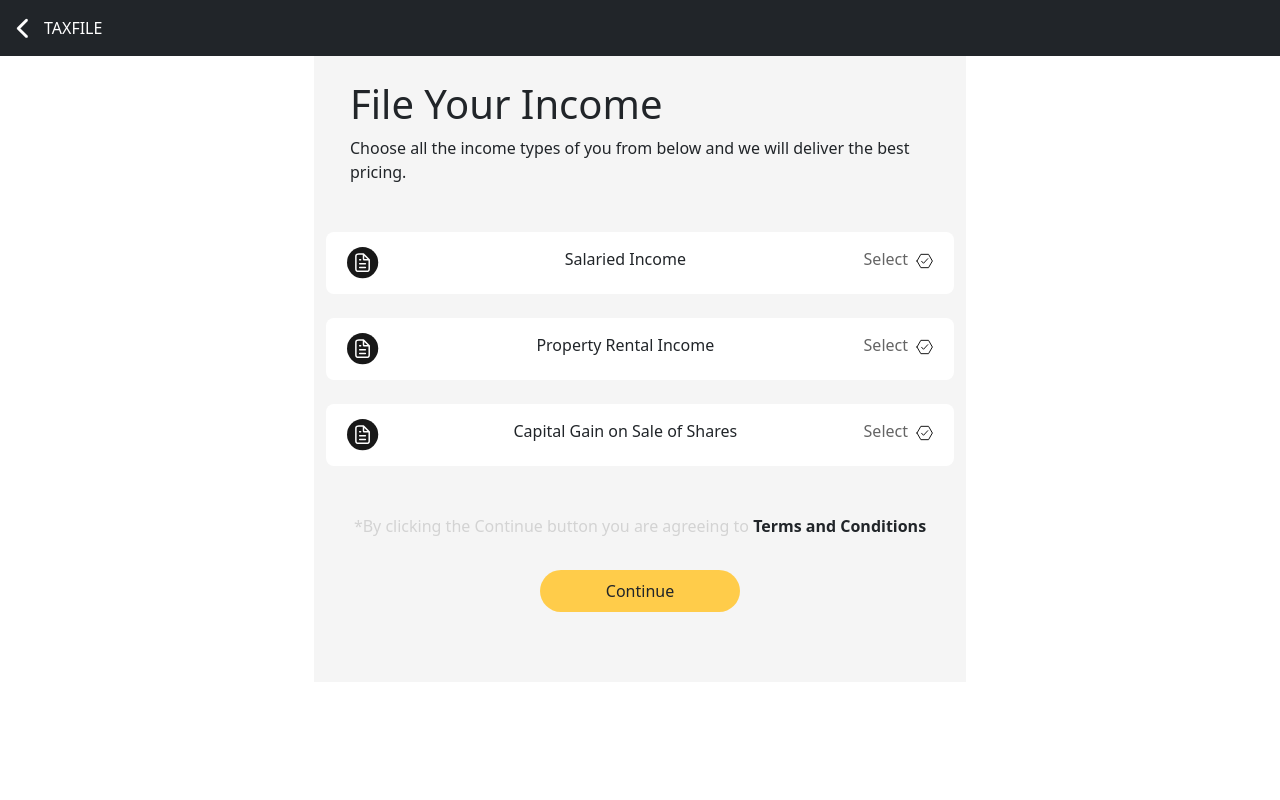
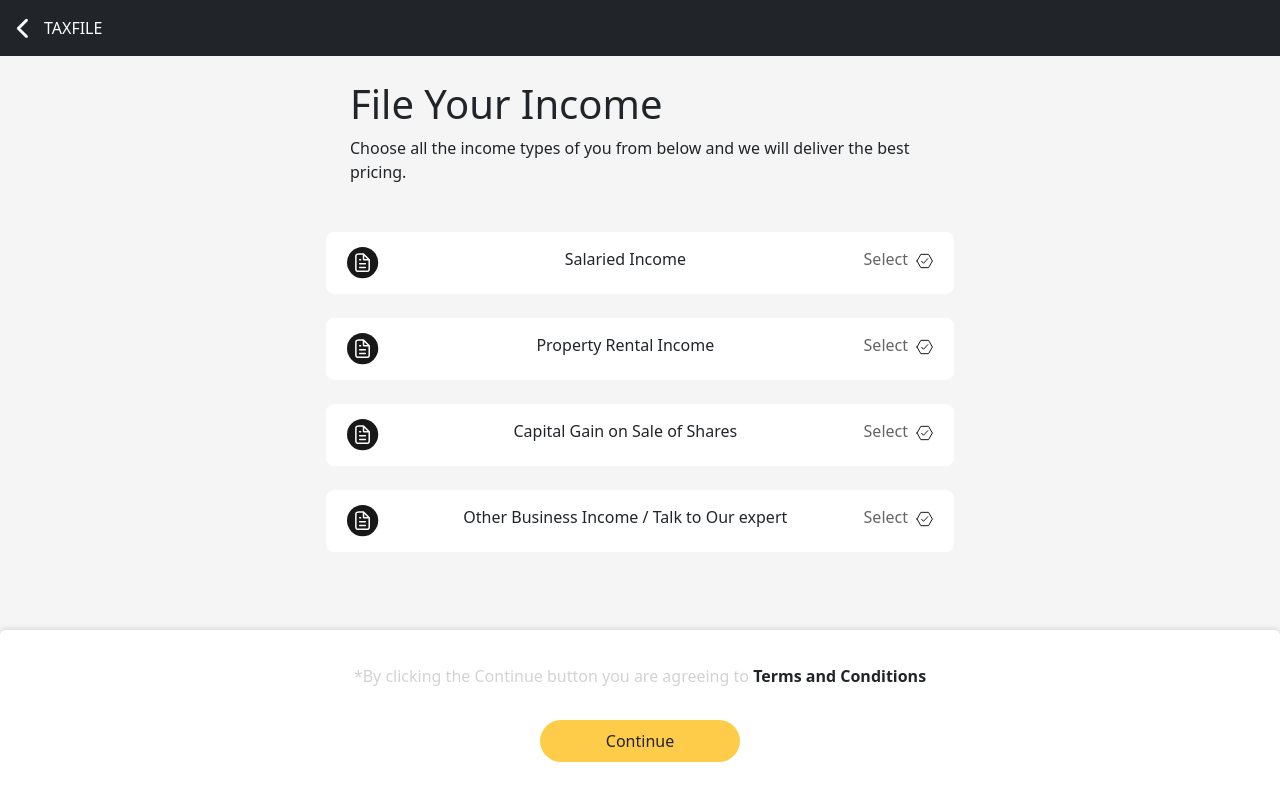
Before and after one commit to Sumanth-03/tax-website, a React (Create React App) app: page /file-your-income in a window 1280 px wide. Built offline with nearby package versions, Linux system fonts and the light colour scheme.

Commit message:
made some changes to footer

```diff
--- a/src/App.css
+++ b/src/App.css
@@ -54,7 +54,7 @@
   border-color: #4eaf4e;
 }
 .custom-container{
-  height:45%;
+  height:70%;
 }
 .extra-height{
   height: 20%;
@@ -110,5 +110,5 @@
   background-color: white;
   box-shadow: 0 -2px 5px rgba(0, 0, 0, 0.1);
   z-index: 1000;
-  padding: 10px 0;
+  padding: 10px 0 30px 0;
 }
--- a/src/components/File-your-income.jsx
+++ b/src/components/File-your-income.jsx
@@ -150,13 +150,13 @@ const FileYourIncome = () => {
           </div>
           </div>
       </div>}
-      <div className="row justify-content-center">
+      <div className="row justify-content-center bg-color-gray">
         <div className="col-12 col-lg-6 bg-color-gray" >
             <section className="m-4">
                 <h1>File Your Income</h1>
                 <p className="mb-4">Choose all the income types of you from below and we will deliver the best pricing.</p>
             </section>
-            <div  className ={`custom-container overflow-auto ${ clickedAny ? 'extra-height':''}` }>
+            <div  className ={`custom-container overflow-auto ${ clickedAny ? '':''}` }>
                 <section className="dropdown mt-4 rounded-3 p-2 bg-color-white">
                     <button className="btn  w-100" type="button" onClick={()=>{toggleDropdown(0)}}>
                     <img src={icon} alt="Icon" className="me-2 float-start" />
@@ -258,7 +258,7 @@ const FileYourIncome = () => {
                 <Inputs inputName={'Business income'} setValue={setValue}></Inputs> */}
             </div>
 
-            <footer className={`text-center rounded-top ${clickedAny ? 'fixed-footer':''}`}>
+            <footer className={`text-center rounded-top fixed-footer ${clickedAny ? 'fixed-footer':''}`}>
                 <p className="m-4">
                     <span style={{ color: 'lightgray' }}>*By clicking the Continue button you are agreeing to </span>
                     <strong>Terms and Conditions</strong>
--- a/src/components/Process.jsx
+++ b/src/components/Process.jsx
@@ -186,7 +186,7 @@ const Process = () => {
                     </span>
                 </section>
             </div>
-            <footer className='bg-color-gray m-0 p-4'>
+            <footer className='bg-color-gray m-0 p-4 fixed-footer'>
                 <form onSubmit={handleSubmit} className='mt-2'>
                     <div className="mb-3">
                     <label htmlFor="phoneNumber" className="form-label">Phone Number</label>
--- a/src/index.css
+++ b/src/index.css
@@ -3,7 +3,8 @@ body {
   font-family: 'Poppins', sans-serif;
   -webkit-font-smoothing: antialiased;
   -moz-osx-font-smoothing: grayscale;
-  background-color: #f5f5f5;
+  background-color: #f5f5f5 !important;
+  min-height: 100vh;
 }
 code {
   font-family: source-code-pro, Menlo, Monaco, Consolas, 'Courier New',
```
